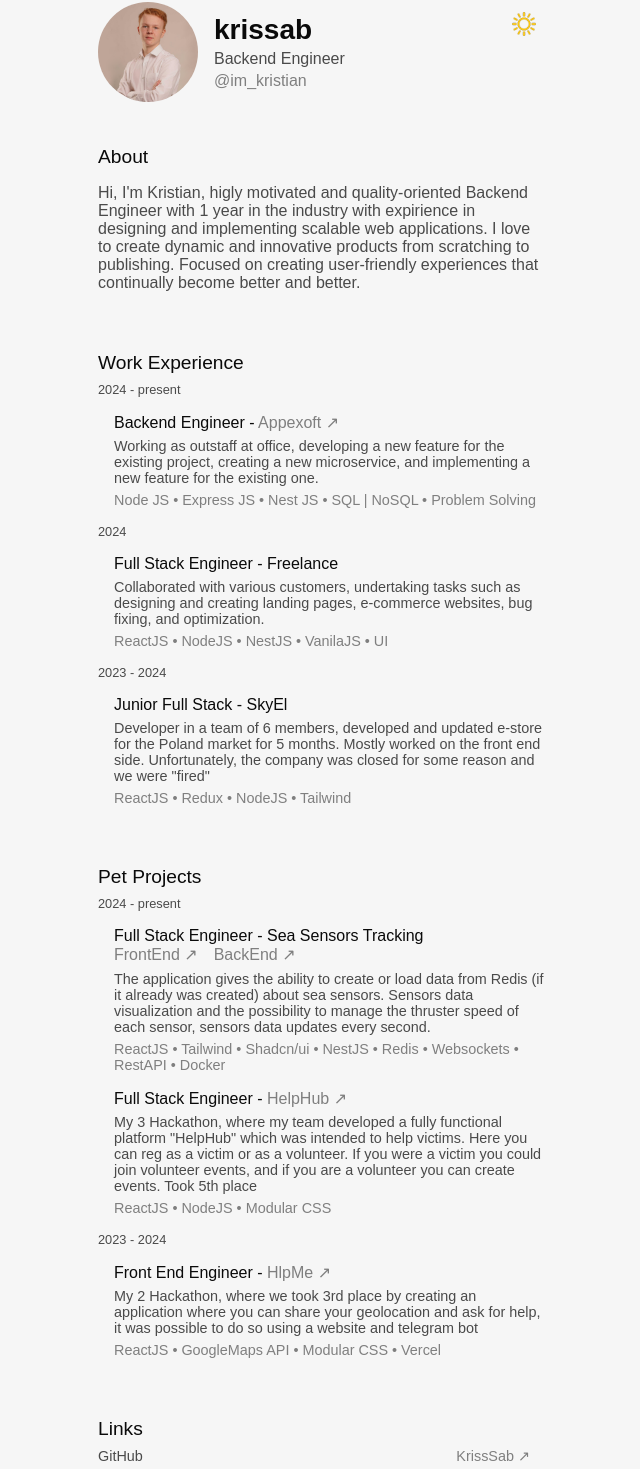
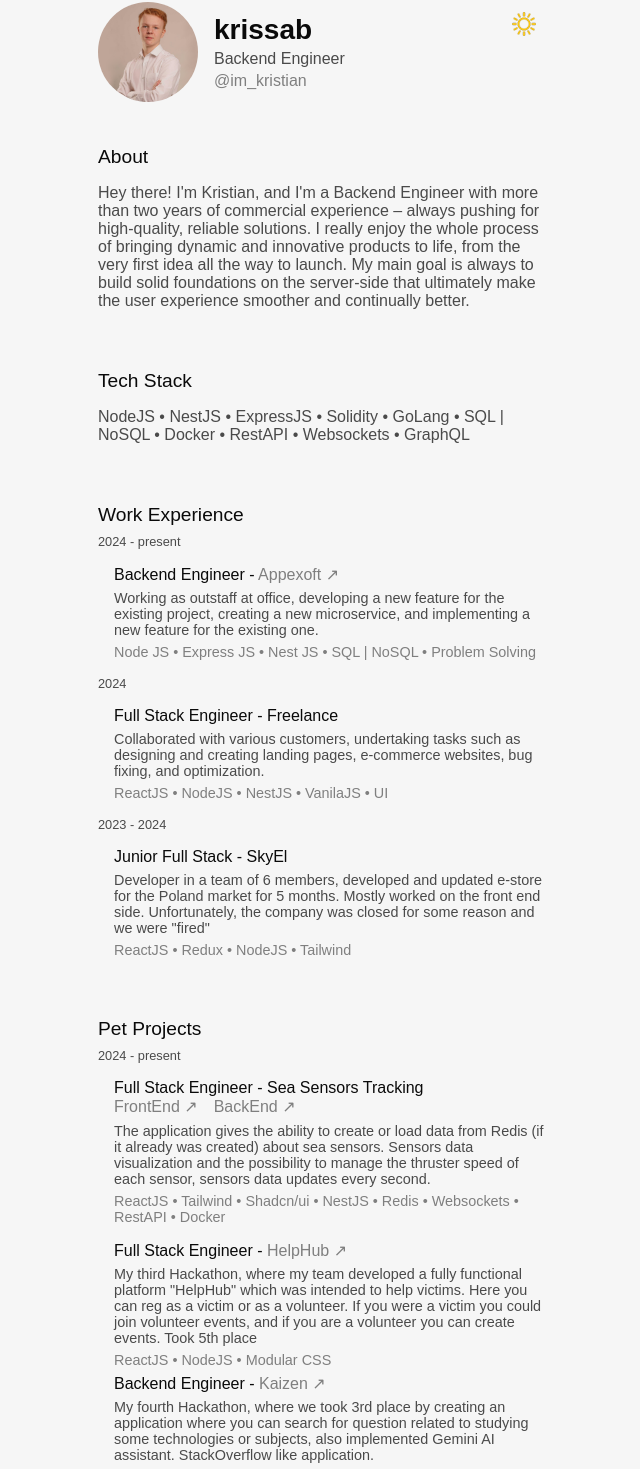
Before and after one commit to KrissSab/portfolio, a React (Vite) app: page / in a window 1280 px wide. Shown: the part 98-1567 px from the top of the page, without its empty margins (318-958 px from the left). Built offline with nearby package versions, Linux system fonts and the light colour scheme.

Commit message:
fix: update personal introduction and project descriptions in portfolio

```diff
--- a/src/App.jsx
+++ b/src/App.jsx
@@ -24,12 +24,17 @@ export const App = () => {
                 <section>
                     <label className={styles.blockName}>About</label>
                     <p className={styles.blockDetails}>
-                        Hi, I'm Kristian, higly motivated and quality-oriented Backend Engineer with 1 year
-                        in the industry with expirience in designing and implementing
-                        scalable web applications. I love to create dynamic and innovative
-                        products from scratching to publishing. Focused on creating
-                        user-friendly experiences that continually
-                        become better and better.
+                        Hey there! I'm Kristian, and I'm a Backend Engineer with more than  two years of commercial
+                        experience – always pushing for high-quality, reliable solutions. I really enjoy
+                        the whole process of bringing dynamic and innovative products to life, from the
+                        very first idea all the way to launch. My main goal is always to build solid
+                        foundations on the server-side that ultimately make the user experience smoother and continually better.
+                    </p>
+                </section>
+                <section>
+                    <label className={styles.blockName}>Tech Stack</label>
+                    <p className={styles.blockDetails}>
+                        NodeJS • NestJS • ExpressJS • Solidity • GoLang • SQL | NoSQL • Docker • RestAPI • Websockets • GraphQL
                     </p>
                 </section>
                 <section>
@@ -103,7 +108,7 @@ export const App = () => {
                             Full Stack Engineer - <a className={styles.petName} href="https://github.com/danylomusiiaka/HelpHub">HelpHub ↗</a>
                         </span>
                         <p className={styles.petDetails}>
-                            My 3 Hackathon, where my team developed a fully
+                            My third Hackathon, where my team developed a fully
                             functional platform "HelpHub" which was intended
                             to help victims. Here you can reg as a victim or
                             as a volunteer. If you were a victim you
@@ -112,14 +117,24 @@ export const App = () => {
                         <span className={styles.petTechnologies}>
                             ReactJS • NodeJS • Modular CSS
                         </span>
+                        <span className={styles.petName}>
+                            Backend Engineer - <a className={styles.petName} href="https://github.com/LNU-FECT-Student-Government/Kaizen">Kaizen ↗</a>
+                        </span>
+                        <p className={styles.petDetails}>
+                            My fourth Hackathon, where we took 3rd place by creating an application
+                            where you can search for question related to studying some technologies or subjects,
+                            also implemented Gemini AI assistant. StackOverflow like application.</p>
+                        <span className={styles.petTechnologies}>
+                            NodeJS • NestJS • MongoDB • Gemini AI • Git
+                        </span>
                     </div>
                     <p className={styles.year}>2023 - 2024</p>
                     <div className={styles.petContainer}>
                         <span className={styles.petName}>
-                            Front End Engineer - <a className={styles.petName} href="https://github.com/KrissSab/hlpme-front">HlpMe ↗</a>
+                            Frontend Engineer - <a className={styles.petName} href="https://github.com/KrissSab/hlpme-front">HlpMe ↗</a>
                         </span>
                         <p className={styles.petDetails}>
-                            My 2 Hackathon, where we took 3rd place by creating an application
+                            My second Hackathon, where we took 3rd place by creating an application
                             where you can share your geolocation and ask for help,
                             it was possible to do so using a website and telegram bot</p>
                         <span className={styles.petTechnologies}>
```
